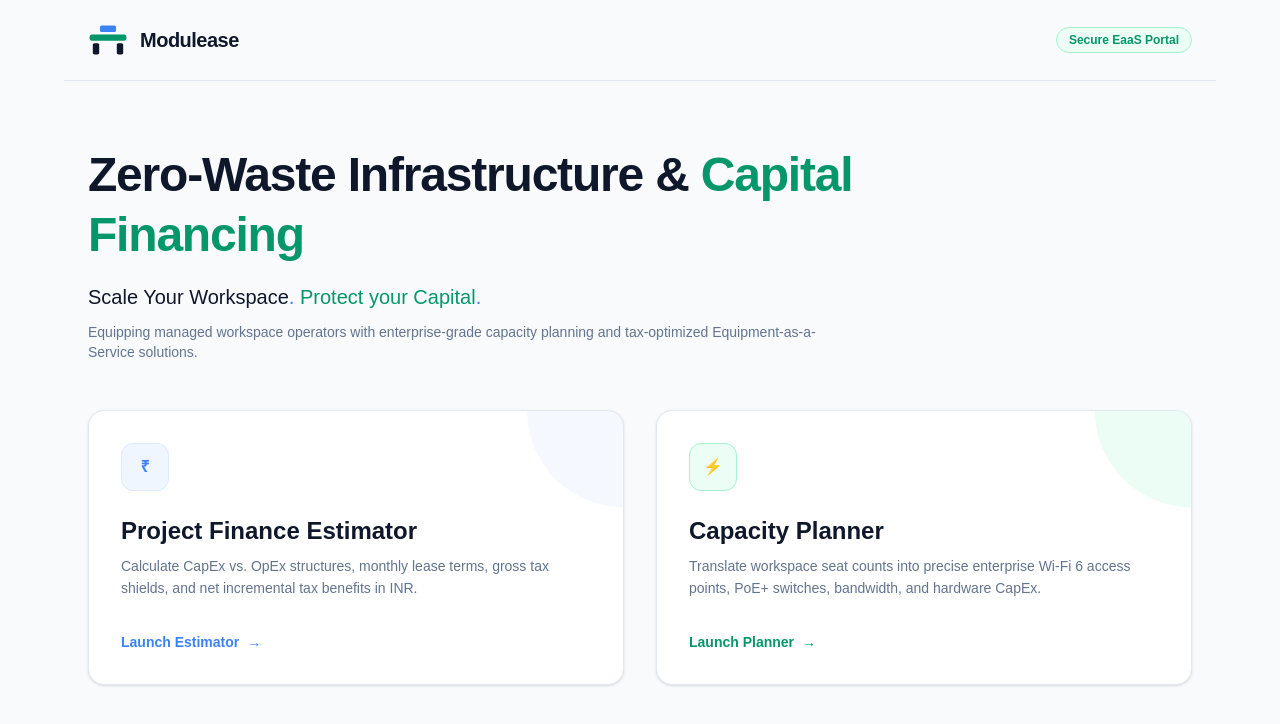
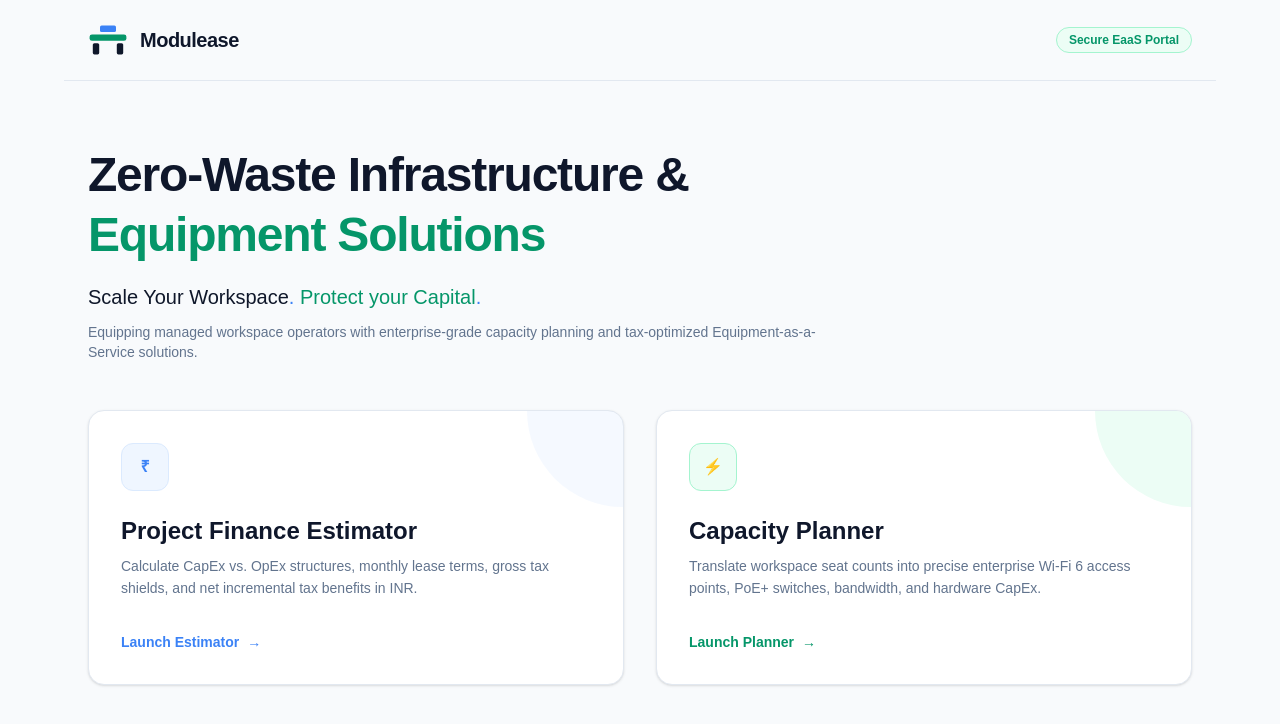
Before and after one commit to millenialbanker/eaas-platform-frontend, a Next.js app: page / in a window 1280 px wide. Shown: the top 724 px of the page. Built offline with nearby package versions, Linux system fonts and the light colour scheme.

Commit message:
Update page.tsx

```diff
--- a/app/page.tsx
+++ b/app/page.tsx
@@ -31,7 +31,7 @@ export default function Home() {
       <div className="max-w-6xl mx-auto px-6 pt-16 pb-12">
         <div className="max-w-3xl">
           <h1 className="text-4xl md:text-5xl font-extrabold text-slate-900 tracking-tight leading-tight">
-            Zero-Waste Infrastructure & <span className="text-[#059669]">Capital Financing</span>
+            Zero-Waste Infrastructure & <span className="text-[#059669]">Equipment Solutions</span>
           </h1>
           <p className="text-lg md:text-xl font-medium mt-4 leading-relaxed">
             <span className="text-[#0F172A]">Scale Your Workspace</span>
```
